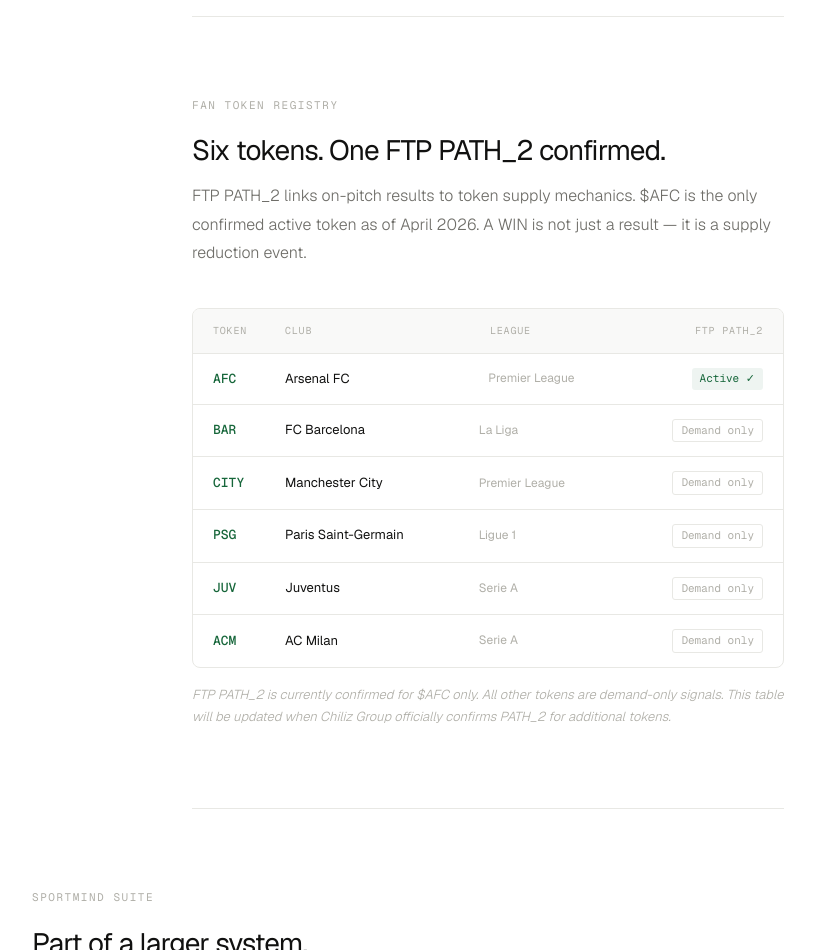
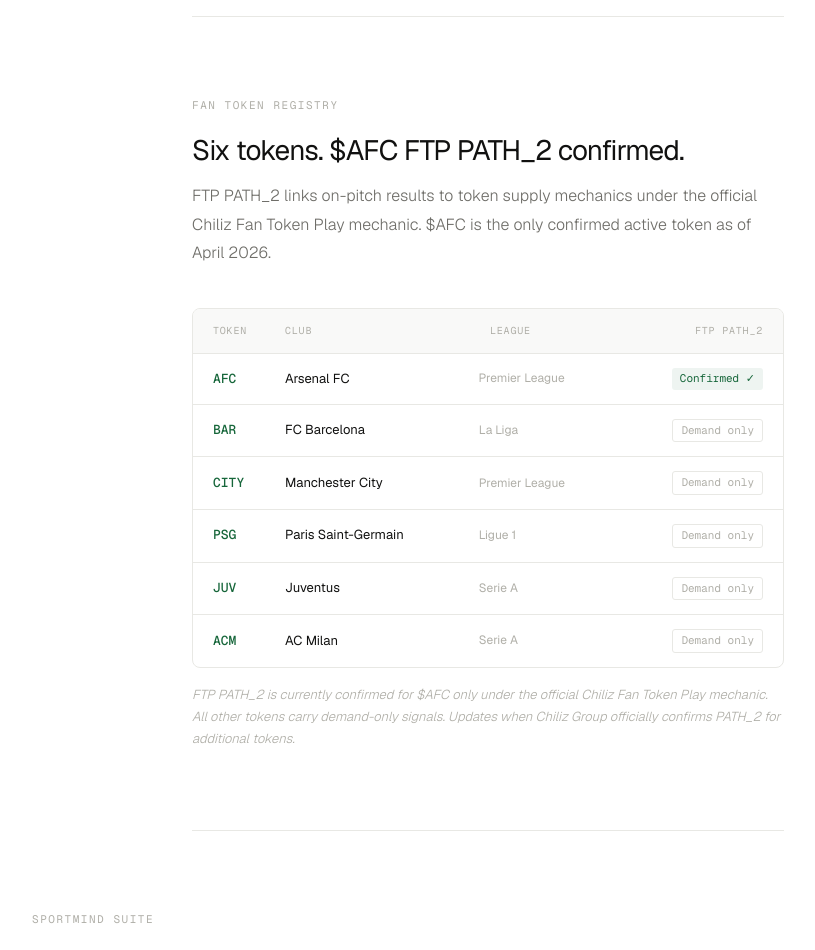
Before and after one commit to SportMind/fan-token-agentic-wallet-starter-kit, a website: page index.html in a window 1280 px wide. Shown: the part 4120-5070 px from the top of the page, without its empty margins (152-967 px from the left). Drawn offline with nearby package versions, Linux system fonts and the light colour scheme.

Commit message:
fix: FTP PATH_2 accuracy and footer copy — v1.3.0
- $AFC: FTP PATH_2 Confirmed ✓ (official Chiliz Fan Token Play mechanic)
- $BAR $CITY $PSG $JUV $ACM: Demand only
- Section heading updated to reflect accurate confirmed status
- Note updated with exact Chiliz Fan Token Play mechanic reference
- Footer confirmed: open sports intelligence suite

```diff
--- a/index.html
+++ b/index.html
@@ -688,20 +688,20 @@
 <div class="w">
   <section class="sec r">
     <p class="sec-tag">Fan token registry</p>
-    <h2>Six tokens. One FTP PATH_2 confirmed.</h2>
-    <p class="prose">FTP PATH_2 links on-pitch results to token supply mechanics. $AFC is the only confirmed active token as of April 2026. A WIN is not just a result — it is a supply reduction event.</p>
+    <h2>Six tokens. $AFC FTP PATH_2 confirmed.</h2>
+    <p class="prose">FTP PATH_2 links on-pitch results to token supply mechanics under the official Chiliz Fan Token Play mechanic. $AFC is the only confirmed active token as of April 2026.</p>
     <div class="tokens">
       <div class="token-row header">
         <div>Token</div><div>Club</div><div>League</div><div>FTP PATH_2</div>
       </div>
-      <div class="token-row"><div class="t-sym">AFC</div><div class="t-club">Arsenal FC</div><div class="t-league">Premier League</div><div class="t-ftp">Active ✓</div></div>
+      <div class="token-row"><div class="t-sym">AFC</div><div class="t-club">Arsenal FC</div><div class="t-league">Premier League</div><div class="t-ftp">Confirmed ✓</div></div>
       <div class="token-row"><div class="t-sym">BAR</div><div class="t-club">FC Barcelona</div><div class="t-league">La Liga</div><div class="t-ftp t-ftp-pending">Demand only</div></div>
       <div class="token-row"><div class="t-sym">CITY</div><div class="t-club">Manchester City</div><div class="t-league">Premier League</div><div class="t-ftp t-ftp-pending">Demand only</div></div>
       <div class="token-row"><div class="t-sym">PSG</div><div class="t-club">Paris Saint-Germain</div><div class="t-league">Ligue 1</div><div class="t-ftp t-ftp-pending">Demand only</div></div>
       <div class="token-row"><div class="t-sym">JUV</div><div class="t-club">Juventus</div><div class="t-league">Serie A</div><div class="t-ftp t-ftp-pending">Demand only</div></div>
       <div class="token-row"><div class="t-sym">ACM</div><div class="t-club">AC Milan</div><div class="t-league">Serie A</div><div class="t-ftp t-ftp-pending">Demand only</div></div>
     </div>
-    <p class="token-note">FTP PATH_2 is currently confirmed for $AFC only. All other tokens are demand-only signals. This table will be updated when Chiliz Group officially confirms PATH_2 for additional tokens.</p>
+    <p class="token-note">FTP PATH_2 is currently confirmed for $AFC only under the official Chiliz Fan Token Play mechanic. All other tokens carry demand-only signals. Updates when Chiliz Group officially confirms PATH_2 for additional tokens.</p>
   </section>
 </div>
 
```
